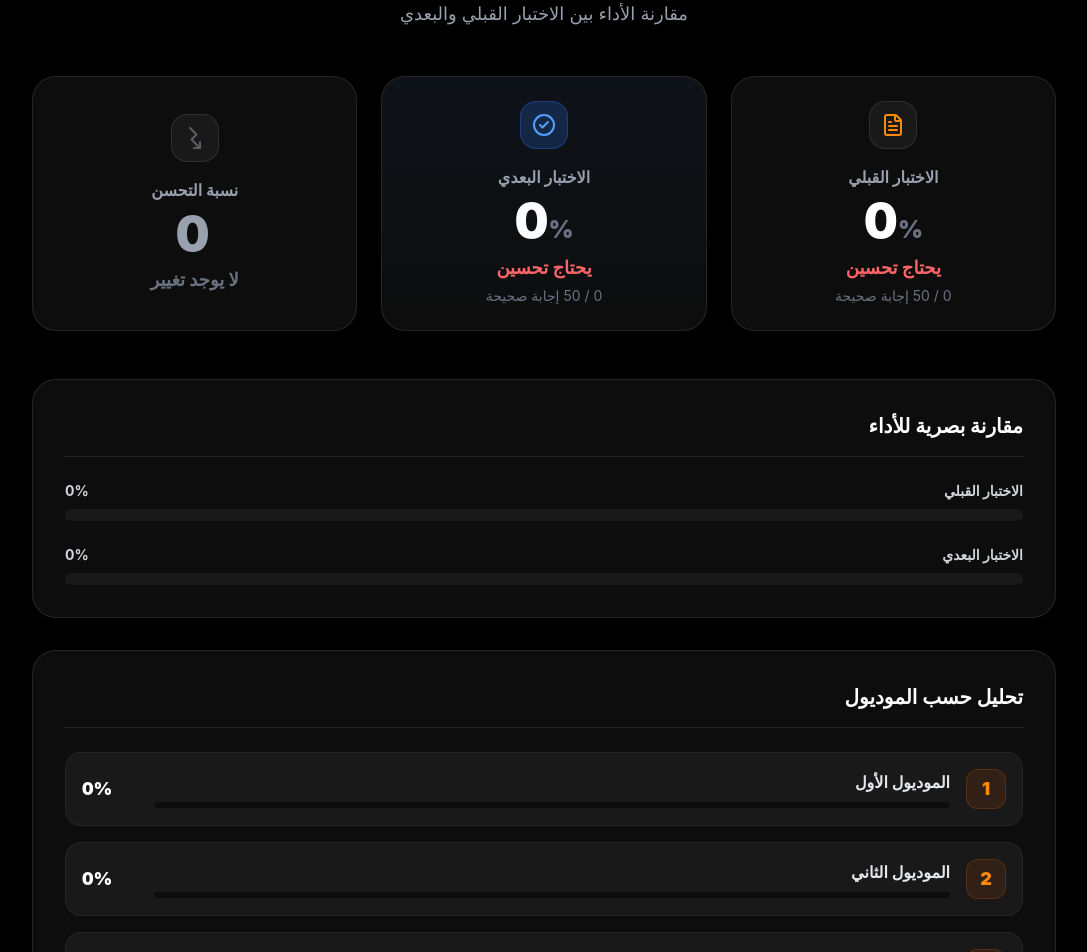
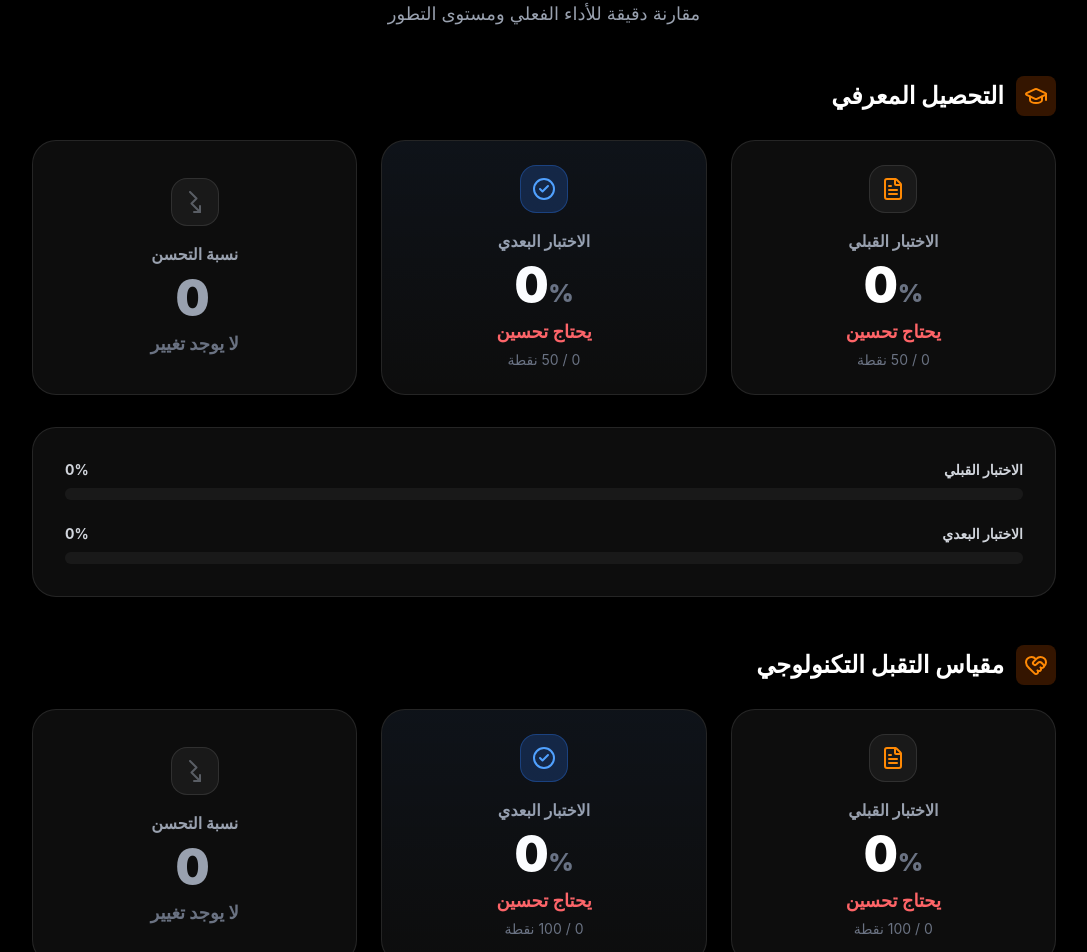
Before and after one commit to ziadeslam-git/Learning-Platform-v2, a React (Vite) app: page /final-results in a window 1280 px wide. Shown: the part 218-1170 px from the top of the page, without its empty margins (96-1183 px from the left). Built offline with nearby package versions, Linux system fonts and the light colour scheme.

Commit message:
Feat: enhance final results page and add reset functionality

```diff
--- a/src/pages/FinalResultsPage.tsx
+++ b/src/pages/FinalResultsPage.tsx
@@ -1,19 +1,43 @@
 import { useMemo } from 'react';
 import { motion } from 'framer-motion';
 import { useNavigate } from 'react-router-dom';
-import { FileText, CheckCircle2, TrendingDown, TrendingUp, RotateCcw, Home, BarChart } from 'lucide-react';
+import { FileText, CheckCircle2, TrendingDown, TrendingUp, RotateCcw, Home, BarChart, GraduationCap, HeartHandshake } from 'lucide-react';
 import { useAssessmentStore } from '../stores/assessment.store';
 import { useProgressStore } from '../stores/progress.store';
 import { contentRepository } from '../services/content/contentRepository';
 import { parseAssessmentQuestions } from '../features/assessments/utils/assessmentParser';
+import { contentParser } from '../features/modules/utils/contentParser';
 import { gradeAssessment } from '../features/assessments/utils/grading';
 import { cn } from '../lib/utils';
 import { learningPath } from '../data/learningPath';
 
+const getModuleScore = (moduleId: string, quizAnswers: Record<string, string>) => {
+  const moduleData = contentRepository.getModule(moduleId);
+  if (!moduleData) return { score: 0, total: 0, percent: 0 };
+
+  const parsedModule = contentParser(moduleData);
+  let score = 0;
+  let total = 0;
+
+  for (const lesson of parsedModule.lessons) {
+    for (const quiz of lesson.assessments) {
+      if (quiz.correctAnswer) {
+        total++;
+        if (quizAnswers[quiz.id] === quiz.correctAnswer) {
+          score++;
+        }
+      }
+    }
+  }
+
+  const percent = total > 0 ? (score / total) * 100 : 0;
+  return { score, total, percent };
+};
+
 export function FinalResultsPage() {
   const navigate = useNavigate();
-  const { attempts } = useAssessmentStore();
-  const { modules } = useProgressStore();
+  const { attempts, resetAll: resetAssessments } = useAssessmentStore();
+  const { modules, resetAll: resetProgress } = useProgressStore();
 
   const getAssessmentResult = (id: string) => {
     const attempt = attempts[id];
@@ -27,17 +51,16 @@ export function FinalResultsPage() {
   const preTest = useMemo(() => getAssessmentResult('pre-test'), [attempts]);
   const postTest = useMemo(() => getAssessmentResult('post-test'), [attempts]);
 
-  const preScore = preTest?.score ?? 0;
-  const preTotal = preTest?.gradedTotal ?? 50;
-  const prePercent = preTest?.percent ?? 0;
+  const preScale = useMemo(() => getAssessmentResult('pre-scale'), [attempts]);
+  const postScale = useMemo(() => getAssessmentResult('post-scale'), [attempts]);
 
-  const postScore = postTest?.score ?? 0;
-  const postTotal = postTest?.gradedTotal ?? 50;
-  const postPercent = postTest?.percent ?? 0;
-
-  const diff = postPercent - prePercent;
-  const isImprovement = diff > 0;
-  const isNeutral = diff === 0;
+  const handleReset = () => {
+    if (window.confirm('هل أنت متأكد من إعادة البرنامج؟ سيتم مسح جميع الإحصائيات والدرجات وإعادة البرنامج من البداية.')) {
+      resetAssessments();
+      resetProgress();
+      navigate('/');
+    }
+  };
 
   const getStatusText = (percent: number) => {
     if (percent >= 80) return 'ممتاز';
@@ -53,41 +76,39 @@ export function FinalResultsPage() {
     return 'text-red-400';
   };
 
-  const moduleNodes = learningPath.filter(n => n.type === 'module');
+  const renderComparisonSection = (
+    title: string,
+    icon: React.ReactNode,
+    pre: ReturnType<typeof getAssessmentResult>,
+    post: ReturnType<typeof getAssessmentResult>,
+    maxFallback: number
+  ) => {
+    const preScore = pre?.score ?? 0;
+    const preTotal = pre?.gradedTotal ?? maxFallback;
+    const prePercent = pre?.percent ?? 0;
 
-  return (
-    <div className="min-h-screen bg-black font-arabic p-6 md:p-12 relative overflow-hidden text-gray-200" dir="rtl">
+    const postScore = post?.score ?? 0;
+    const postTotal = post?.gradedTotal ?? maxFallback;
+    const postPercent = post?.percent ?? 0;
 
-      {/* Background Elements */}
-      <div className="absolute inset-0 bg-[radial-gradient(ellipse_at_top_right,_var(--tw-gradient-stops))] from-blue-900/20 via-black to-black opacity-60 pointer-events-none" />
-      <div className="absolute inset-0 bg-grid-white/[0.02] bg-[length:40px_40px] pointer-events-none" />
+    const diff = postPercent - prePercent;
+    const isImprovement = diff > 0;
+    const isNeutral = diff === 0;
 
-      <div className="max-w-5xl mx-auto relative z-10 pt-10">
+    return (
+      <div className="mb-12">
+        <div className="flex items-center gap-3 mb-6">
+          <div className="p-2 bg-orange-500/20 text-orange-400 rounded-lg">
+            {icon}
+          </div>
+          <h2 className="text-2xl font-bold text-white">{title}</h2>
+        </div>
 
-        {/* Header */}
-        <motion.div
-          initial={{ opacity: 0, y: 20 }}
-          animate={{ opacity: 1, y: 0 }}
-          className="text-center mb-12"
-        >
-          <div className="inline-flex items-center justify-center p-3 bg-white/5 rounded-2xl mb-4 border border-white/10">
-            <BarChart className="w-8 h-8 text-blue-400" />
-          </div>
-          <h1 className="text-4xl md:text-5xl font-extrabold text-white mb-2 tracking-tight">
-            نتائج البرنامج التدريبي
-          </h1>
-          <p className="text-gray-400 text-lg">
-            مقارنة الأداء بين الاختبار القبلي والبعدي
-          </p>
-        </motion.div>
-
-        {/* Top Cards */}
-        <div className="grid grid-cols-1 md:grid-cols-3 gap-6 mb-12">
-
+        <div className="grid grid-cols-1 md:grid-cols-3 gap-6 mb-8">
           <motion.div
             initial={{ opacity: 0, y: 20 }}
-            animate={{ opacity: 1, y: 0 }}
-            transition={{ delay: 0.1 }}
+            whileInView={{ opacity: 1, y: 0 }}
+            viewport={{ once: true }}
             className="glass rounded-3xl p-6 border border-white/5 flex flex-col items-center justify-center text-center relative overflow-hidden"
           >
             <div className="w-12 h-12 bg-white/5 rounded-2xl flex items-center justify-center mb-4 text-orange-400 border border-white/10">
@@ -96,13 +117,14 @@ export function FinalResultsPage() {
             <h3 className="text-gray-400 font-bold mb-2">الاختبار القبلي</h3>
             <div className="text-5xl font-black text-white mb-2">{Math.round(prePercent)}<span className="text-2xl text-gray-500">%</span></div>
             <p className={cn("font-bold text-lg mb-1", getStatusColor(prePercent))}>{getStatusText(prePercent)}</p>
-            <p className="text-sm text-gray-500">{preScore} / {preTotal} إجابة صحيحة</p>
+            <p className="text-sm text-gray-500">{preScore} / {preTotal} نقطة</p>
           </motion.div>
 
           <motion.div
             initial={{ opacity: 0, y: 20 }}
-            animate={{ opacity: 1, y: 0 }}
-            transition={{ delay: 0.2 }}
+            whileInView={{ opacity: 1, y: 0 }}
+            viewport={{ once: true }}
+            transition={{ delay: 0.1 }}
             className="glass rounded-3xl p-6 border border-white/5 flex flex-col items-center justify-center text-center relative overflow-hidden"
           >
             <div className="absolute inset-0 bg-gradient-to-b from-blue-500/5 to-transparent pointer-events-none" />
@@ -112,13 +134,14 @@ export function FinalResultsPage() {
             <h3 className="text-gray-400 font-bold mb-2">الاختبار البعدي</h3>
             <div className="text-5xl font-black text-white mb-2">{Math.round(postPercent)}<span className="text-2xl text-gray-500">%</span></div>
             <p className={cn("font-bold text-lg mb-1", getStatusColor(postPercent))}>{getStatusText(postPercent)}</p>
-            <p className="text-sm text-gray-500">{postScore} / {postTotal} إجابة صحيحة</p>
+            <p className="text-sm text-gray-500">{postScore} / {postTotal} نقطة</p>
           </motion.div>
 
           <motion.div
             initial={{ opacity: 0, y: 20 }}
-            animate={{ opacity: 1, y: 0 }}
-            transition={{ delay: 0.3 }}
+            whileInView={{ opacity: 1, y: 0 }}
+            viewport={{ once: true }}
+            transition={{ delay: 0.2 }}
             className="glass rounded-3xl p-6 border border-white/5 flex flex-col items-center justify-center text-center relative overflow-hidden"
           >
             <div className={cn(
@@ -148,15 +171,8 @@ export function FinalResultsPage() {
           </motion.div>
         </div>
 
-        {/* Visual Comparison */}
-        <motion.div
-          initial={{ opacity: 0, y: 20 }}
-          animate={{ opacity: 1, y: 0 }}
-          transition={{ delay: 0.4 }}
-          className="glass rounded-3xl p-6 md:p-8 border border-white/5 mb-8"
-        >
-          <h2 className="text-xl font-bold text-white mb-6 border-b border-white/10 pb-4">مقارنة بصرية للأداء</h2>
-
+        {/* Visual Comparison for this section */}
+        <div className="glass rounded-3xl p-6 md:p-8 border border-white/5">
           <div className="space-y-6">
             <div>
               <div className="flex justify-between text-sm font-bold text-gray-300 mb-2">
@@ -166,8 +182,9 @@ export function FinalResultsPage() {
               <div className="h-3 w-full bg-white/5 rounded-full overflow-hidden flex flex-row-reverse">
                 <motion.div
                   initial={{ width: 0 }}
-                  animate={{ width: `${prePercent}%` }}
-                  transition={{ duration: 1, delay: 0.5 }}
+                  whileInView={{ width: `${prePercent}%` }}
+                  viewport={{ once: true }}
+                  transition={{ duration: 1, delay: 0.3 }}
                   className="h-full bg-gray-500 rounded-full"
                 />
               </div>
@@ -181,43 +198,88 @@ export function FinalResultsPage() {
               <div className="h-3 w-full bg-white/5 rounded-full overflow-hidden flex flex-row-reverse">
                 <motion.div
                   initial={{ width: 0 }}
-                  animate={{ width: `${postPercent}%` }}
-                  transition={{ duration: 1, delay: 0.7 }}
+                  whileInView={{ width: `${postPercent}%` }}
+                  viewport={{ once: true }}
+                  transition={{ duration: 1, delay: 0.5 }}
                   className={cn("h-full rounded-full bg-gradient-to-l", isImprovement ? "from-green-400 to-green-600" : isNeutral ? "from-gray-400 to-gray-500" : "from-red-400 to-orange-500")}
                 />
               </div>
             </div>
           </div>
+        </div>
+      </div>
+    );
+  };
+
+  const moduleNodes = learningPath.filter(n => n.type === 'module');
+
+  return (
+    <div className="min-h-screen bg-black font-arabic p-6 md:p-12 relative overflow-hidden text-gray-200" dir="rtl">
+
+      {/* Background Elements */}
+      <div className="absolute inset-0 bg-[radial-gradient(ellipse_at_top_right,_var(--tw-gradient-stops))] from-blue-900/20 via-black to-black opacity-60 pointer-events-none" />
+      <div className="absolute inset-0 bg-grid-white/[0.02] bg-[length:40px_40px] pointer-events-none" />
+
+      <div className="max-w-5xl mx-auto relative z-10 pt-10">
+
+        {/* Header */}
+        <motion.div
+          initial={{ opacity: 0, y: 20 }}
+          animate={{ opacity: 1, y: 0 }}
+          className="text-center mb-12"
+        >
+          <div className="inline-flex items-center justify-center p-3 bg-white/5 rounded-2xl mb-4 border border-white/10">
+            <BarChart className="w-8 h-8 text-blue-400" />
+          </div>
+          <h1 className="text-4xl md:text-5xl font-extrabold text-white mb-2 tracking-tight">
+            النتائج الشاملة للبرنامج
+          </h1>
+          <p className="text-gray-400 text-lg">
+            مقارنة دقيقة للأداء الفعلي ومستوى التطور
+          </p>
         </motion.div>
+
+        {renderComparisonSection('التحصيل المعرفي', <GraduationCap className="w-6 h-6" />, preTest, postTest, 50)}
+        {renderComparisonSection('مقياس التقبل التكنولوجي', <HeartHandshake className="w-6 h-6" />, preScale, postScale, 100)}
 
         {/* Module Analysis */}
         <motion.div
           initial={{ opacity: 0, y: 20 }}
-          animate={{ opacity: 1, y: 0 }}
-          transition={{ delay: 0.5 }}
+          whileInView={{ opacity: 1, y: 0 }}
+          viewport={{ once: true }}
           className="glass rounded-3xl p-6 md:p-8 border border-white/5 mb-12"
         >
-          <h2 className="text-xl font-bold text-white mb-6 border-b border-white/10 pb-4">تحليل حسب الموديول</h2>
+          <div className="flex items-center justify-between mb-6 border-b border-white/10 pb-4">
+            <h2 className="text-xl font-bold text-white">درجات التقويم البنائي للموديولات</h2>
+            <span className="text-sm text-gray-400">بناءً على الإجابات الصحيحة للتقويمات المستمرة</span>
+          </div>
 
           <div className="space-y-4">
             {moduleNodes.map((node, idx) => {
               const moduleId = node.moduleId;
               const moduleData = moduleId ? modules[moduleId] : null;
-              const percent = moduleData?.percent ?? 0;
+
+              // Calculate actual module score from quizAnswers
+              const quizAnswers = moduleData?.quizAnswers ?? {};
+              const { score, total, percent } = moduleId ? getModuleScore(moduleId, quizAnswers) : { score: 0, total: 0, percent: 0 };
 
               return (
                 <div key={node.id} className="flex items-center gap-4 bg-white/5 p-4 rounded-2xl border border-white/5 hover:bg-white/10 transition-colors">
                   <div className="w-10 h-10 rounded-xl bg-orange-500/10 flex items-center justify-center text-orange-400 shrink-0 border border-orange-500/20">
                     <span className="font-black text-lg">{idx + 1}</span>
                   </div>
-                  <div className="flex-1 min-w-0">
-                    <h4 className="font-bold text-gray-200 truncate text-right">{node.title}</h4>
-                    <div className="flex items-center gap-3 mt-2 flex-row-reverse">
-                      <div className="h-1.5 flex-1 bg-black/50 rounded-full overflow-hidden flex flex-row-reverse">
+                  <div className="flex-1 min-w-0 flex flex-col sm:flex-row sm:items-center justify-between">
+                    <h4 className="font-bold text-gray-200 truncate ml-4">{node.title}</h4>
+                    <div className="flex items-center gap-4 mt-2 sm:mt-0">
+                      <div className="text-sm text-gray-400 whitespace-nowrap">
+                        {total > 0 ? `${score} / ${total} صحيحة` : 'لم يُختبر بعد'}
+                      </div>
+                      <div className="w-32 sm:w-48 h-1.5 bg-black/50 rounded-full overflow-hidden flex flex-row-reverse">
                         <motion.div
                           initial={{ width: 0 }}
-                          animate={{ width: `${percent}%` }}
-                          transition={{ duration: 1, delay: 0.8 + (idx * 0.1) }}
+                          whileInView={{ width: `${percent}%` }}
+                          viewport={{ once: true }}
+                          transition={{ duration: 1, delay: 0.2 + (idx * 0.1) }}
                           className="h-full bg-orange-500 rounded-full"
                         />
                       </div>
@@ -243,13 +305,11 @@ export function FinalResultsPage() {
           </button>
 
           <button
-            onClick={() => {
-              navigate('/');
-            }}
+            onClick={handleReset}
             className="flex items-center gap-2 px-6 py-3 bg-red-500/10 hover:bg-red-500/20 border border-red-500/30 rounded-xl transition-all hover:-translate-y-1 text-red-400 font-bold"
           >
             <RotateCcw className="w-5 h-5" />
-            إعادة البرنامج
+            إعادة البرنامج بالكامل
           </button>
         </div>
 
--- a/src/services/progressStorage.ts
+++ b/src/services/progressStorage.ts
@@ -20,4 +20,7 @@ export const progressStorage = {
   save(state: LearningProgressState) {
     writeJson(key, state);
   },
+  clear() {
+    window.localStorage.removeItem(key);
+  },
 };
--- a/src/stores/assessment.store.ts
+++ b/src/stores/assessment.store.ts
@@ -13,6 +13,7 @@ interface AssessmentStore {
   setCurrentIndex: (assessmentId: string, currentIndex: number) => void;
   finishAttempt: (assessmentId: string) => void;
   resetAttempt: (assessmentId: string) => void;
+  resetAll: () => void;
 }
 
 function persist(attempts: Record<string, AssessmentAttempt>) {
@@ -21,6 +22,11 @@ function persist(attempts: Record<string, AssessmentAttempt>) {
 
 export const useAssessmentStore = create<AssessmentStore>((set, get) => ({
   attempts: assessmentStorage.load(),
+
+  resetAll: () => {
+    assessmentStorage.clear();
+    set({ attempts: {} });
+  },
 
   startAttempt: (assessmentId) => {
     const existing = get().attempts[assessmentId];
--- a/src/stores/progress.store.ts
+++ b/src/stores/progress.store.ts
@@ -47,6 +47,7 @@ interface ProgressStore extends LearningProgressState {
   markAssessmentCompleted: (assessmentId: string) => void;
   addLearningSeconds: (seconds: number) => void;
   getStats: () => LearningStats;
+  resetAll: () => void;
 }
 
 const initial = progressStorage.load();
@@ -54,6 +55,11 @@ const initial = progressStorage.load();
 export const useProgressStore = create<ProgressStore>((set, get) => ({
   ...defaultProgressState,
   ...initial,
+
+  resetAll: () => {
+    progressStorage.clear();
+    set(defaultProgressState);
+  },
 
   touch: () => set((state) => {
     const next = {
```
